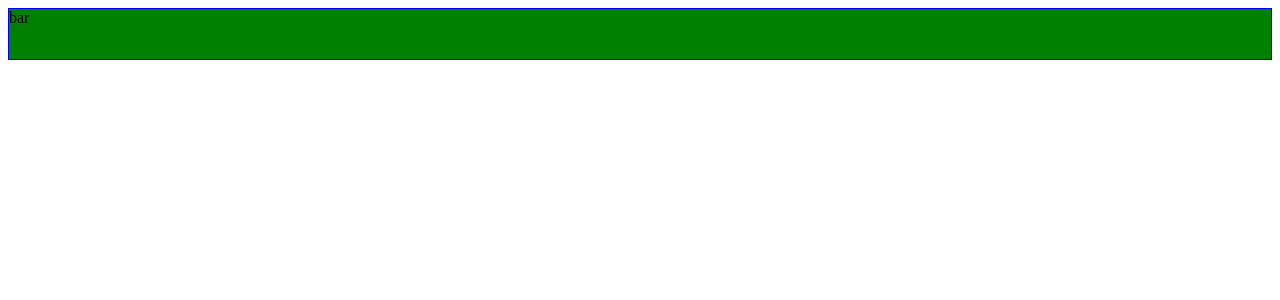
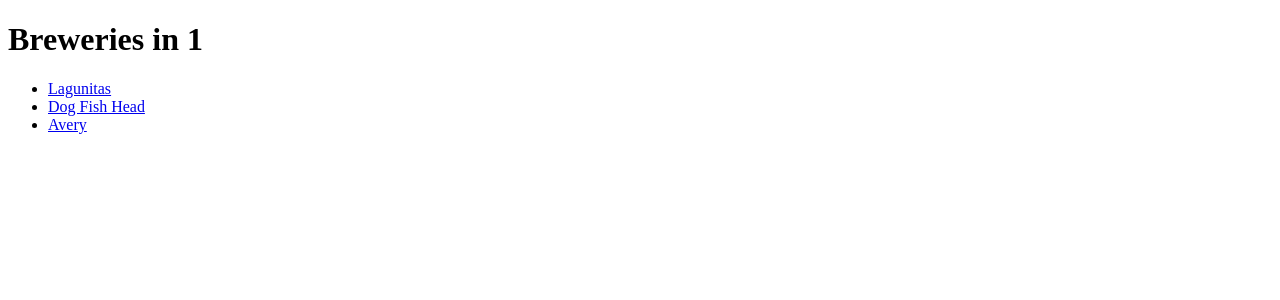
Before and after one commit to ntoung/beer.ly, a React app: page /1 in a window 1280 px wide. Shown: the top 300 px of the page. Built offline with nearby package versions, Linux system fonts and the light colour scheme.

Commit message:
Implement routing with react router

```diff
--- a/client/App.js
+++ b/client/App.js
@@ -1,5 +1,17 @@
 import React from 'react';
 import styles from './App.css';
+import BeerList from './components/BeerList.jsx';
+
+let beersData = [
+  {
+    name: 'test1',
+    image: 'https://affotd.files.wordpress.com/2011/08/smiley-beer.jpg'
+  },
+  {
+    name: 'test2',
+    image: 'https://502brews.files.wordpress.com/2013/05/draft-beer-small.jpg'
+  }
+];
 
 export default class App extends React.Component {
   constructor(props) {
@@ -8,8 +20,9 @@
   }
   render() {
     return (
-      <div className={styles.app}>
-        bar
+      <div>
+        <h1 className={styles.app}>Beer.ly</h1>
+        <BeerList beers={beersData} />
       </div>
     );
   }
--- /dev/null
+++ b/client/components/BeerItem.jsx
@@ -0,0 +1,12 @@
+import React from 'react';
+
+var BeerItem = (props) => (
+  <div>
+    <div className="beer-item-title">
+      {props.beer.name}
+    </div>
+    <img src={props.beer.image} className="beer-item-image" />
+  </div>
+);
+
+export default BeerItem
--- /dev/null
+++ b/client/components/BeerList.jsx
@@ -0,0 +1,13 @@
+import React from 'react';
+import BeerItem from './BeerItem.jsx';
+
+var BeerList = (props) => (
+  <div>
+    {props.beers.map((beer) =>
+      <BeerItem
+        beer={beer}
+      />
+    )}
+  </div>
+);
+export default BeerList;
--- /dev/null
+++ b/client/components/Beers.js
@@ -0,0 +1,14 @@
+import React from 'react';
+// import { Link } from 'react-router';
+
+class Beers extends React.Component {
+  render() {
+    return (
+      <div>
+        <h2>{this.props.params.brewery}</h2>
+      </div>
+    );
+  }
+}
+
+export default Beers;
--- /dev/null
+++ b/client/components/Breweries.js
@@ -0,0 +1,44 @@
+import React from 'react';
+import { Link } from 'react-router';
+
+const breweries = [
+  {
+    id: 1,
+    name: 'Lagunitas',
+    city: 'San Francisco'
+  },
+  {
+    id: 2,
+    name: 'Dog Fish Head',
+    city: 'San Francisco'
+  },
+  {
+    id: 3,
+    name: 'Avery',
+    city: 'San Francisco'
+  }
+];
+
+class Breweries extends React.Component {
+  constructor(props) {
+    super(props);
+    this.state = {
+      breweries: breweries
+    };
+  }
+
+  render() {
+    return (
+      <div>
+        <h1>Breweries in {this.props.params.city}</h1>
+        <ul>
+          {this.state.breweries.map(brewery => (
+            <li key={brewery.id}><Link to={`/${this.props.params.city}/${brewery.name}`}>{brewery.name}</Link></li>
+          ))}
+        </ul>
+      </div>
+    );
+  }
+}
+
+export default Breweries;
--- a/client/main.js
+++ b/client/main.js
@@ -1,5 +1,15 @@
 import React from 'react';
 import ReactDOM from 'react-dom';
 import App from './App.js';
+import Breweries from './components/Breweries.js';
+import Beers from './components/Beers.js';
 
-ReactDOM.render(<App />, document.getElementById('root'));
+import { Router, Route, browserHistory } from 'react-router';
+
+ReactDOM.render((
+  <Router history={browserHistory}>
+      <Route path="/" component={App} />
+      <Route path="/:city" component={Breweries} />
+      <Route path="/:city/:brewery" component={Beers} />
+  </Router>
+), document.getElementById('root'));
--- a/package.json
+++ b/package.json
@@ -22,7 +22,8 @@
     "body-parser": "^1.16.0",
     "morgan": "^1.7.0",
     "react": "^0.14.3",
-    "react-dom": "^0.14.3"
+    "react-dom": "^0.14.3",
+    "react-router": "^3.0.2"
   },
   "devDependencies": {
     "autoprefixer": "^6.0.3",
```
Also changed, not shown: 1 other file (tests, documents, lock files or other folders).
